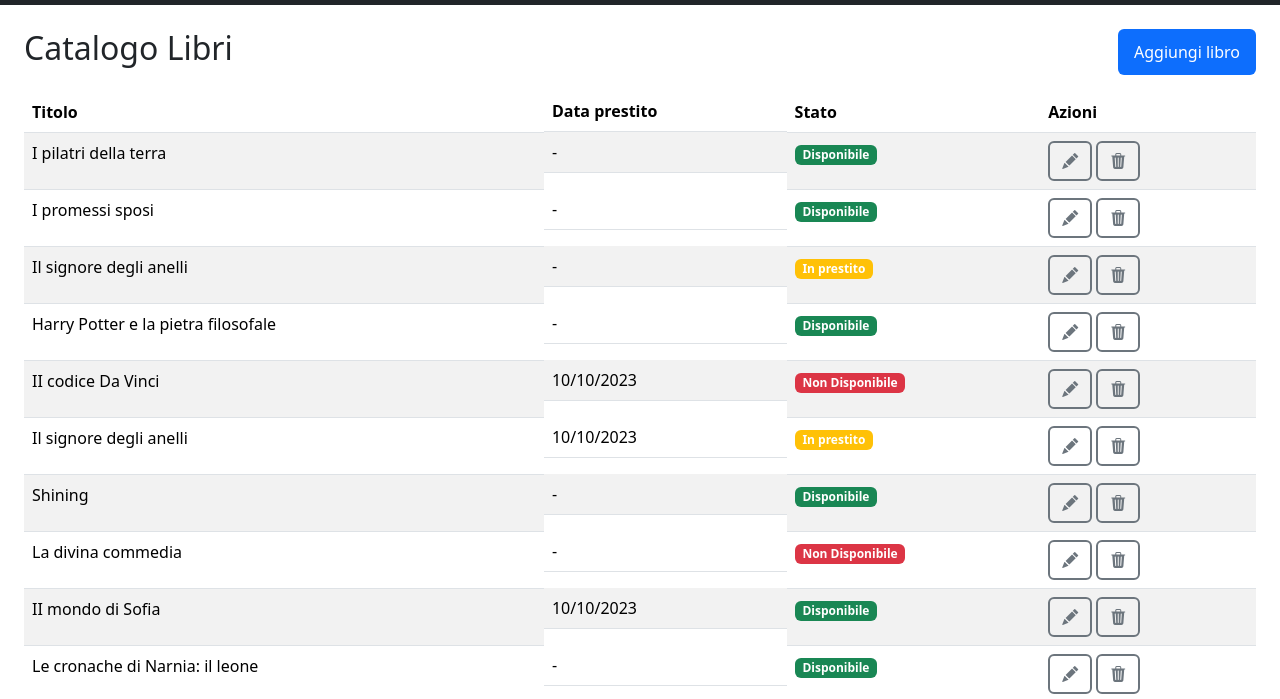
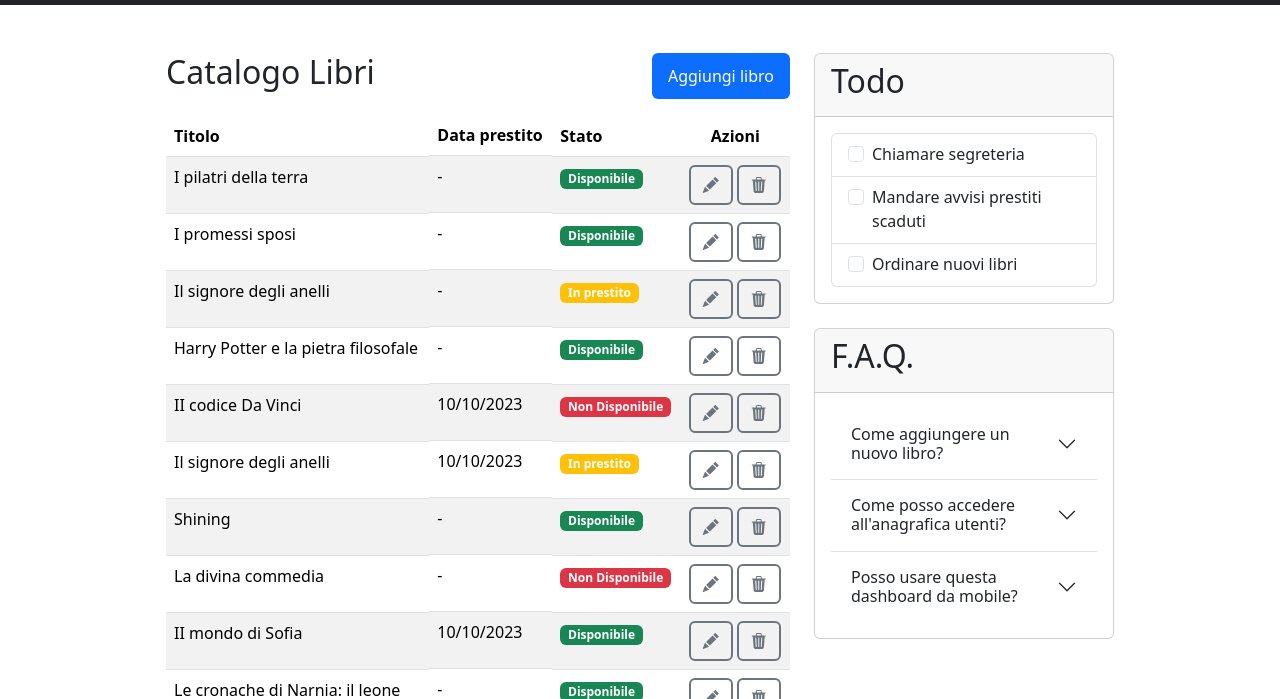
Before and after one commit to filippozuppini/html-css-bootstrap-dashboard, a plain HTML site: page index.html in a window 1280 px wide. Shown: the part 101-800 px from the top of the page. Drawn offline with nearby package versions, Linux system fonts and the light colour scheme.

Commit message:
fix medium and large viewport

```diff
--- a/index.html
+++ b/index.html
@@ -43,9 +43,10 @@
             </div>
         </nav>
     </header>
+    <div class="container-lg">
+        <main class="p-4 p-md-5 mx-lg-4 row row-cols-sm-1 row-cols-auto row-cols-md-1 row-cols-lg-2"> <!--Aggiungere  row row-cols-sm-1 row-cols-auto row-cols-md-1 row-cols-lg-2 qui dentro-->
 
-    <main class="p-4 p-md-4">
-        <div class="catalogo pb-2">
+            <div class="catalogo col-lg-8 pb-2">
                 <div class="catologo-head d-flex justify-content-between pb-3">
                     <h2>Catalogo Libri</h2>
                     <button class="bg-primary rounded border-0 text-white px-3 py-2">Aggiungi libro</button>
@@ -58,13 +59,13 @@
                                 <th scope="col">Titolo</th>
                                 <th scope="col" class="d-none d-md-block">Data prestito</th>
                                 <th scope="col">Stato</th>
-                            <th scope="col">Azioni</th>
+                                <th scope="col" class="text-center">Azioni</th>
                             </tr>
                         </thead>
                         <tbody>
                             <tr>
                                 <td>I pilatri della terra</td>
-                            <td class="d-none d-md-block">-</td>
+                                <td class="d-none d-md-block"><p>-</p></td>
                                 <td><span class="badge text-bg-success">Disponibile</span></td>
                                 <td>
                                     <span class="d-flex gap-1">
@@ -77,7 +78,7 @@
                             </tr>
                             <tr>
                                 <td>I promessi sposi</td>
-                            <td class="d-none d-md-block">-</td>
+                                <td class="d-none d-md-block"><p>-</p></td>
                                 <td><span class="badge text-bg-success">Disponibile</span></td>
                                 <td>
                                     <span class="d-flex gap-1">
@@ -90,7 +91,7 @@
                             </tr>
                             <tr>
                                 <td>Il signore degli anelli</td>
-                            <td class="d-none d-md-block">-</td>
+                                <td class="d-none d-md-block"><p>-</p></td>
                                 <td><span class="badge text-bg-warning text-white">In prestito</span></td>
                                 <td>
                                     <span class="d-flex gap-1">
@@ -103,7 +104,7 @@
                             </tr>
                             <tr>
                                 <td>Harry Potter e la pietra filosofale</td>
-                            <td class="d-none d-md-block">-</td>
+                                <td class="d-none d-md-block"><p>-</p></td>
                                 <td><span class="badge text-bg-success">Disponibile</span></td>
                                 <td>
                                     <span class="d-flex gap-1">
@@ -116,7 +117,7 @@
                             </tr>
                             <tr>
                                 <td>II codice Da Vinci</td>
-                            <td class="d-none d-md-block">10/10/2023</td>
+                                <td class="d-none d-md-block"><p>10/10/2023</p></td>
                                 <td><span class="badge text-bg-danger">Non Disponibile</span></td>
                                 <td>
                                     <span class="d-flex gap-1">
@@ -129,7 +130,7 @@
                             </tr>
                             <tr>
                                 <td>Il signore degli anelli</td>
-                            <td class="d-none d-md-block">10/10/2023</td>
+                                <td class="d-none d-md-block"><p>10/10/2023</p></td>
                                 <td><span class="badge text-bg-warning text-white">In prestito</span></td>
                                 <td>
                                     <span class="d-flex gap-1">
@@ -142,7 +143,7 @@
                             </tr>
                             <tr>
                                 <td>Shining</td>
-                            <td class="d-none d-md-block">-</td>
+                                <td class="d-none d-md-block"><p>-</p></td>
                                 <td><span class="badge text-bg-success">Disponibile</span></td>
                                 <td>
                                     <span class="d-flex gap-1">
@@ -155,7 +156,7 @@
                             </tr>
                             <tr>
                                 <td>La divina commedia</td>
-                            <td class="d-none d-md-block">-</td>
+                                <td class="d-none d-md-block"><p>-</p></td>
                                 <td><span class="badge text-bg-danger">Non Disponibile</span></td>
                                 <td>
                                     <span class="d-flex gap-1">
@@ -168,7 +169,7 @@
                             </tr>
                             <tr>
                                 <td>II mondo di Sofia</td>
-                            <td class="d-none d-md-block">10/10/2023</td>
+                                <td class="d-none d-md-block"><p>10/10/2023</p></td>
                                 <td><span class="badge text-bg-success">Disponibile</span></td>
                                 <td>
                                     <span class="d-flex gap-1">
@@ -181,7 +182,7 @@
                             </tr>
                             <tr>
                                 <td>Le cronache di Narnia: il leone</td>
-                            <td class="d-none d-md-block">-</td>
+                                <td class="d-none d-md-block"><p>-</p></td>
                                 <td><span class="badge text-bg-success">Disponibile</span></td>
                                 <td>
                                     <span class="d-flex gap-1">
@@ -194,7 +195,7 @@
                             </tr>
                             <tr>
                                 <td>II piccolo principe</td>
-                            <td class="d-none d-md-block">-</td>
+                                <td class="d-none d-md-block"><p>-</p></td>
                                 <td><span class="badge text-bg-warning text-white">In prestito</span></td>
                                 <td>
                                     <span class="d-flex gap-1">
@@ -207,7 +208,7 @@
                             </tr>
                             <tr>
                                 <td>La storia infinita</td>
-                            <td class="d-none d-md-block">-</td>
+                                <td class="d-none d-md-block"><p>-</p></td>
                                 <td><span class="badge text-bg-success text-white">In prestito</span></td>
                                 <td>
                                     <span class="d-flex gap-1">
@@ -222,7 +223,7 @@
                     </table>
                 </div>
             </div>
-
+            <div class="card-section d-sm-block d-lg-flex flex-column col-lg-4">
                 <div class="todo pb-4">
                     <div class="card ">
                         <div class="card-header">
@@ -256,7 +257,6 @@
                         </ul>
                     </div>
                 </div>
-        </div>
 
                 <div class="faq">
                     <div class="card">
@@ -276,7 +276,10 @@
                                     </h2>
                                     <div id="flush-collapseOne" class="accordion-collapse collapse"
                                         data-bs-parent="#accordionFlushExample">
-                                <div class="accordion-body">Lorem ipsum dolor sit, amet consectetur adipisicing elit. Laboriosam, nihil natus dolorum nulla, quas praesentium tempore exercitationem ea officia, necessitatibus rem. Quos delectus deleniti ut magni? Enim voluptates autem laboriosam?</div>
+                                        <div class="accordion-body">Lorem ipsum dolor sit, amet consectetur adipisicing
+                                            elit. Laboriosam, nihil natus dolorum nulla, quas praesentium tempore
+                                            exercitationem ea officia, necessitatibus rem. Quos delectus deleniti ut magni?
+                                            Enim voluptates autem laboriosam?</div>
                                     </div>
                                 </div>
                                 <div class="accordion-item">
@@ -289,7 +292,10 @@
                                     </h2>
                                     <div id="flush-collapseTwo" class="accordion-collapse collapse"
                                         data-bs-parent="#accordionFlushExample">
-                                <div class="accordion-body">Lorem ipsum dolor sit amet consectetur, adipisicing elit. Officiis quaerat ipsam necessitatibus totam doloribus corporis porro aliquam eveniet molestias? Odio accusantium a reiciendis nihil inventore quis beatae quidem ratione temporibus.</div>
+                                        <div class="accordion-body">Lorem ipsum dolor sit amet consectetur, adipisicing
+                                            elit. Officiis quaerat ipsam necessitatibus totam doloribus corporis porro
+                                            aliquam eveniet molestias? Odio accusantium a reiciendis nihil inventore quis
+                                            beatae quidem ratione temporibus.</div>
                                     </div>
                                 </div>
                                 <div class="accordion-item">
@@ -302,7 +308,10 @@
                                     </h2>
                                     <div id="flush-collapseThree" class="accordion-collapse collapse"
                                         data-bs-parent="#accordionFlushExample">
-                                <div class="accordion-body">Lorem ipsum, dolor sit amet consectetur adipisicing elit. Libero incidunt esse animi laborum delectus dolorum ad hic eaque, veniam, in omnis nobis minima commodi, facilis ullam nulla rerum quam sed.</div>
+                                        <div class="accordion-body">Lorem ipsum, dolor sit amet consectetur adipisicing
+                                            elit. Libero incidunt esse animi laborum delectus dolorum ad hic eaque, veniam,
+                                            in omnis nobis minima commodi, facilis ullam nulla rerum quam sed.</div>
+                                    </div>
                                 </div>
                             </div>
                         </div>
@@ -310,6 +319,9 @@
                 </div>
             </div>
         </main>
+
+
+    </div>
 
 
 
```
Lines whose indentation alone changed are shown as unchanged.
